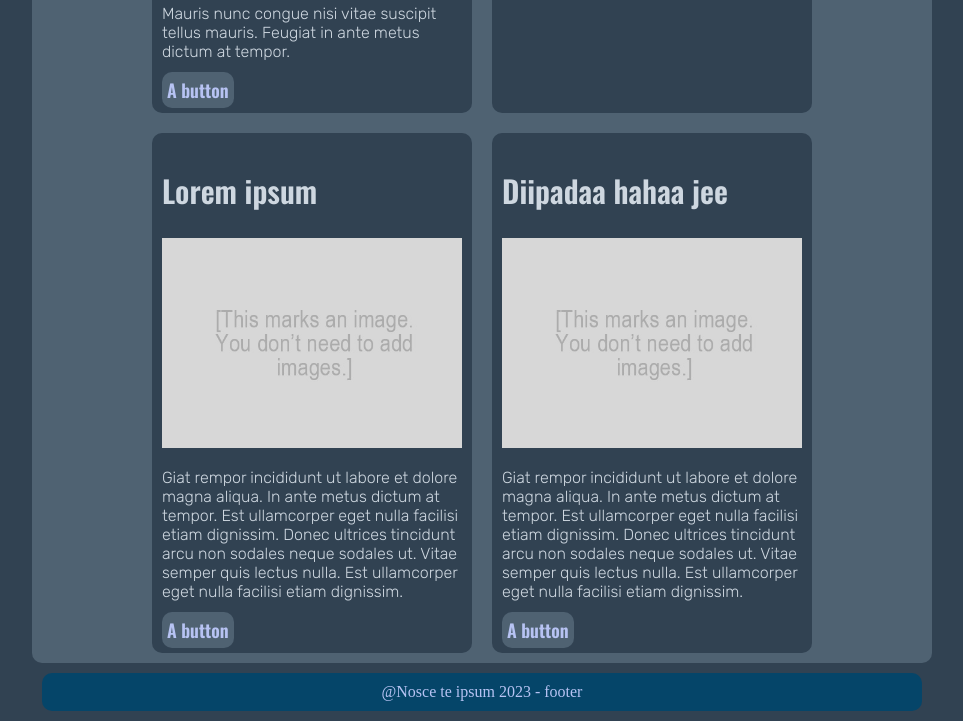
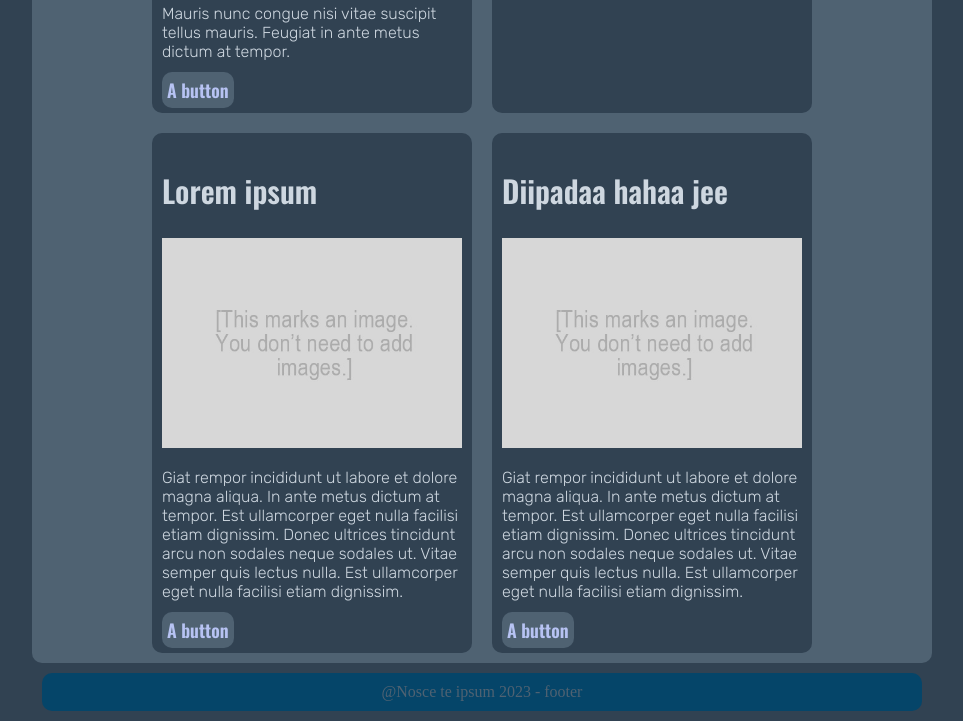
Before and after one commit to Hythei/Verkkosivujen-Kehitt-minen-GitHubRepo, a plain HTML site: page desing-tehtava-versio-2/index.html in a window 1280 px wide. Shown: the part 1172-1893 px from the top of the page, without its empty margins (158-1121 px from the left). Drawn offline with nearby package versions, Linux system fonts and the light colour scheme.

Commit message:
Update style.css

```diff
--- a/desing-tehtava-versio-2/style.css
+++ b/desing-tehtava-versio-2/style.css
@@ -274,5 +274,5 @@ footer {
 	background-color: #054569;
 	margin: 10px;
 	border-radius: 10px;
-	color: #b7c3f3;
+	color: #4f6272;
 }
```
